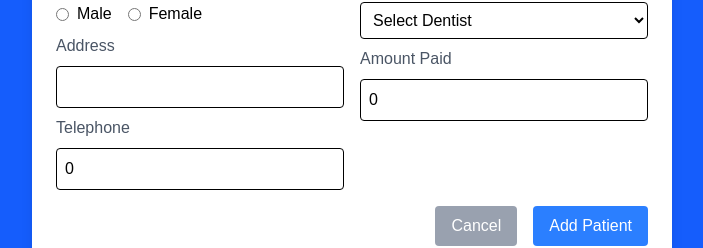
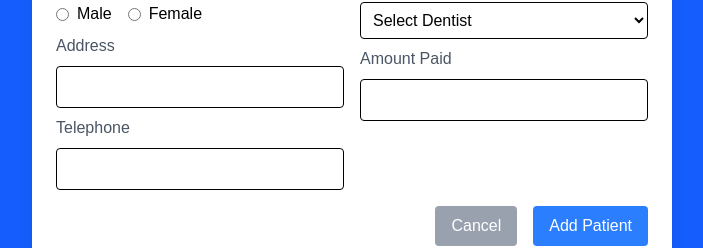
Before and after one commit to BCEESAY10/patients-record-system-ui, a React (Vite) app: page / in a window 1280 px wide. Both pictures are taken after typing "Sample" into the empty fields and a click on the button "+ Add Patient". Shown: the part 480-728 px from the top of the page, without its empty margins (288-991 px from the left). Built offline with nearby package versions, Linux system fonts and the light colour scheme.

Commit message:
Resolve the default value for int input fields

```diff
--- a/src/AddPatient.jsx
+++ b/src/AddPatient.jsx
@@ -85,8 +85,8 @@ function AddPatient({ isOpen, onClose, onAddPatient }) {
             <input
               type="number"
               name="name"
-              value={formData.name}
-              onChange={handleChange || 0}
+              value={formData.name ?? ""}
+              onChange={handleChange}
               className="border p-2 rounded"
             />
 
@@ -130,7 +130,7 @@ function AddPatient({ isOpen, onClose, onAddPatient }) {
             <input
               type="text"
               name="phone"
-              value={formData.phone || 0}
+              value={formData.phone ?? ""}
               onChange={handleChange}
               className="border p-2 rounded"
             />
@@ -188,7 +188,7 @@ function AddPatient({ isOpen, onClose, onAddPatient }) {
             <input
               type="number"
               name="amountPaid"
-              value={formData.amountPaid || 0}
+              value={formData.amountPaid ?? ""}
               onChange={handleChange}
               className="border p-2 rounded"
             />
--- a/src/AddTreatment.jsx
+++ b/src/AddTreatment.jsx
@@ -81,7 +81,7 @@ function AddTreatment({ patient, onClose, onUpdatePatient }) {
           <input
             type="text"
             name="payment"
-            value={formData.payment || 0}
+            value={formData.payment ?? ""}
             onChange={handleChange}
             className="w-full border p-2 rounded mb-4"
           />
```
